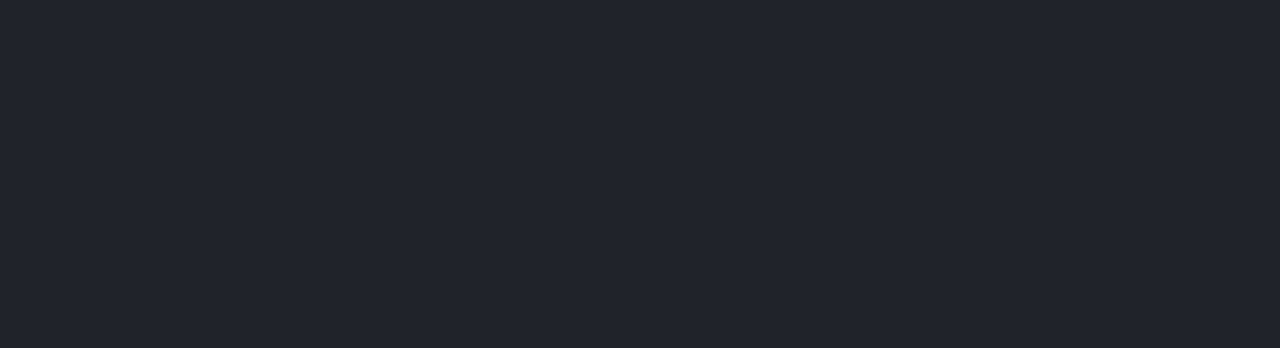
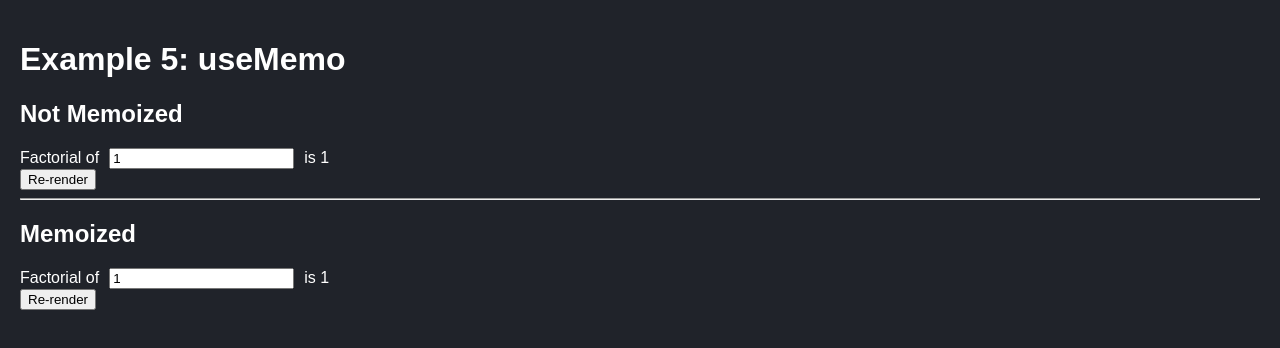
Before and after one commit to buitrbao222/sgu-react-advanced-examples, a React (Create React App) app: page /5 in a window 1280 px wide. Before the commit this address had no page. Shown: the top 348 px of the page. Built offline with nearby package versions, Linux system fonts and the light colour scheme.

Commit message:
example 5: useMemo

```diff
--- a/src/App.js
+++ b/src/App.js
@@ -3,6 +3,7 @@
 import Example2 from './example-2/Example2';
 import Example3 from './example-3/Example3';
 import Example4 from './example-4/Example4';
+import Example5 from './example-5/Example5';
 import Home from './Home';
 import axios from 'axios';
 
@@ -20,6 +21,8 @@
       <Route path="/3" element={<Example3 />} />
 
       <Route path="/4" element={<Example4 />} />
+
+      <Route path="/5" element={<Example5 />} />
     </Routes>
   );
 }
--- /dev/null
+++ b/src/example-5/Example5.js
@@ -0,0 +1,21 @@
+import Memoized from './Memoized';
+import NotMemoized from './NotMemoized';
+
+export function factorialOf(n) {
+  console.log('factorialOf(n) called!');
+  return n <= 0 ? 1 : n * factorialOf(n - 1);
+}
+
+export default function Example5() {
+  return (
+    <div>
+      <h1>Example 5: useMemo</h1>
+
+      <NotMemoized />
+
+      <hr />
+
+      <Memoized />
+    </div>
+  );
+}
--- /dev/null
+++ b/src/example-5/Memoized.js
@@ -0,0 +1,34 @@
+import { useMemo, useState } from 'react';
+import { factorialOf } from './Example5';
+
+export default function Memoized() {
+  const [number, setNumber] = useState(1);
+
+  const [inc, setInc] = useState(0);
+
+  const factorial = useMemo(() => factorialOf(number), [number]);
+
+  function onChange(event) {
+    setNumber(Number(event.target.value));
+  }
+
+  function onClick() {
+    setInc(i => i + 1);
+  }
+
+  return (
+    <div>
+      <h2>Memoized</h2>
+      Factorial of
+      <input
+        type="number"
+        value={number}
+        onChange={onChange}
+        className="factorial-input"
+      />
+      is {factorial}
+      <br />
+      <button onClick={onClick}>Re-render</button>
+    </div>
+  );
+}
--- /dev/null
+++ b/src/example-5/NotMemoized.js
@@ -0,0 +1,34 @@
+import { useState } from 'react';
+import { factorialOf } from './Example5';
+
+export default function NotMemoized() {
+  const [number, setNumber] = useState(1);
+
+  const [inc, setInc] = useState(0);
+
+  const factorial = factorialOf(number);
+
+  function onChange(event) {
+    setNumber(Number(event.target.value));
+  }
+
+  function onClick() {
+    setInc(i => i + 1);
+  }
+
+  return (
+    <div>
+      <h2>Not Memoized</h2>
+      Factorial of
+      <input
+        type="number"
+        value={number}
+        onChange={onChange}
+        className="factorial-input"
+      />
+      is {factorial}
+      <br />
+      <button onClick={onClick}>Re-render</button>
+    </div>
+  );
+}
--- a/src/index.css
+++ b/src/index.css
@@ -6,17 +6,13 @@
 
 * {
   font-family: sans-serif;
-  color: white;
-}
-
-button {
-  color: black;
 }
 
 body {
   margin: 0;
   background: #20232a;
   min-height: 100vh;
+  color: white;
 }
 
 #root {
@@ -57,3 +53,7 @@
 .example-2 .child-3 {
   margin-left: calc(var(--tab) * 3);
 }
+
+.factorial-input {
+  margin: 0 10px;
+}
```
